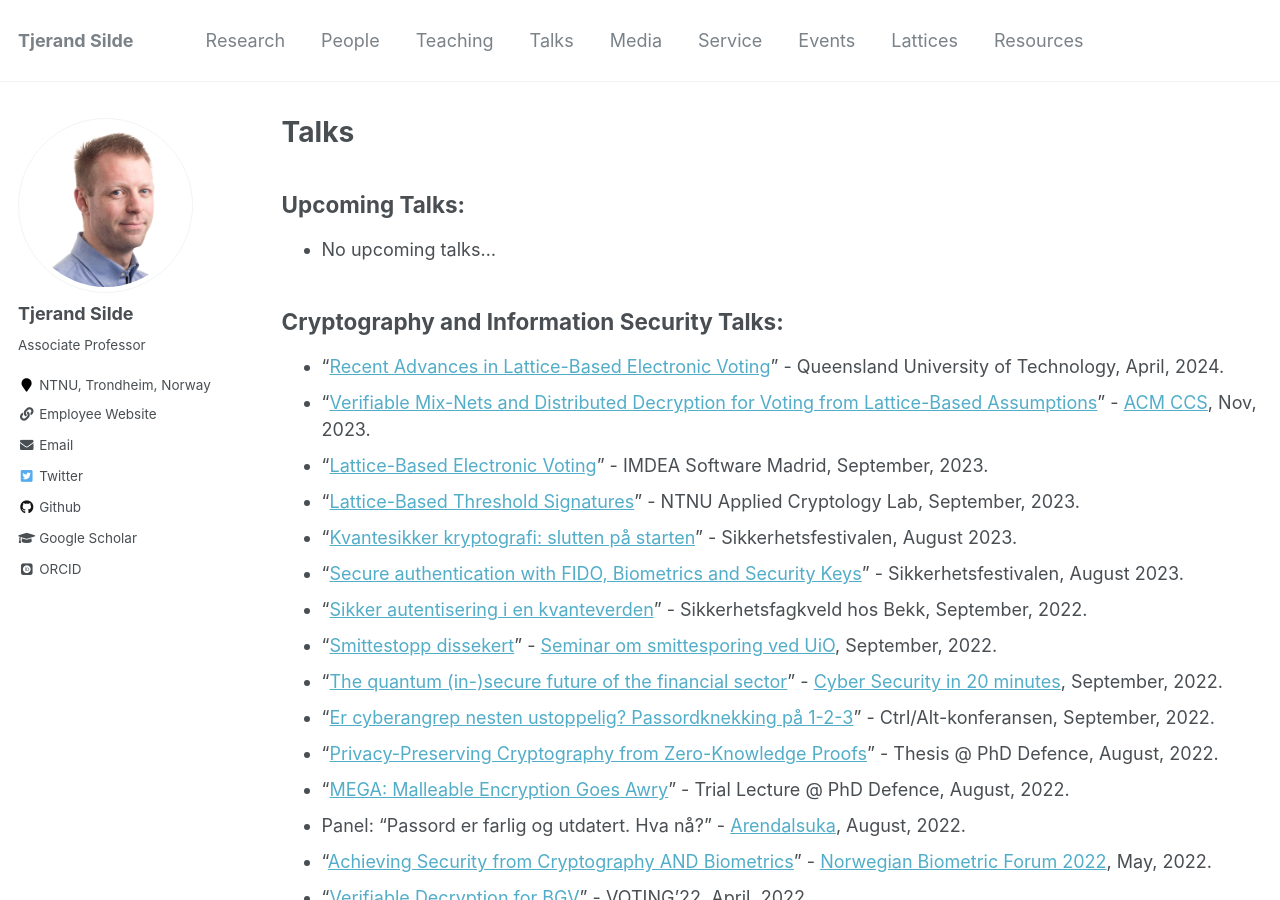
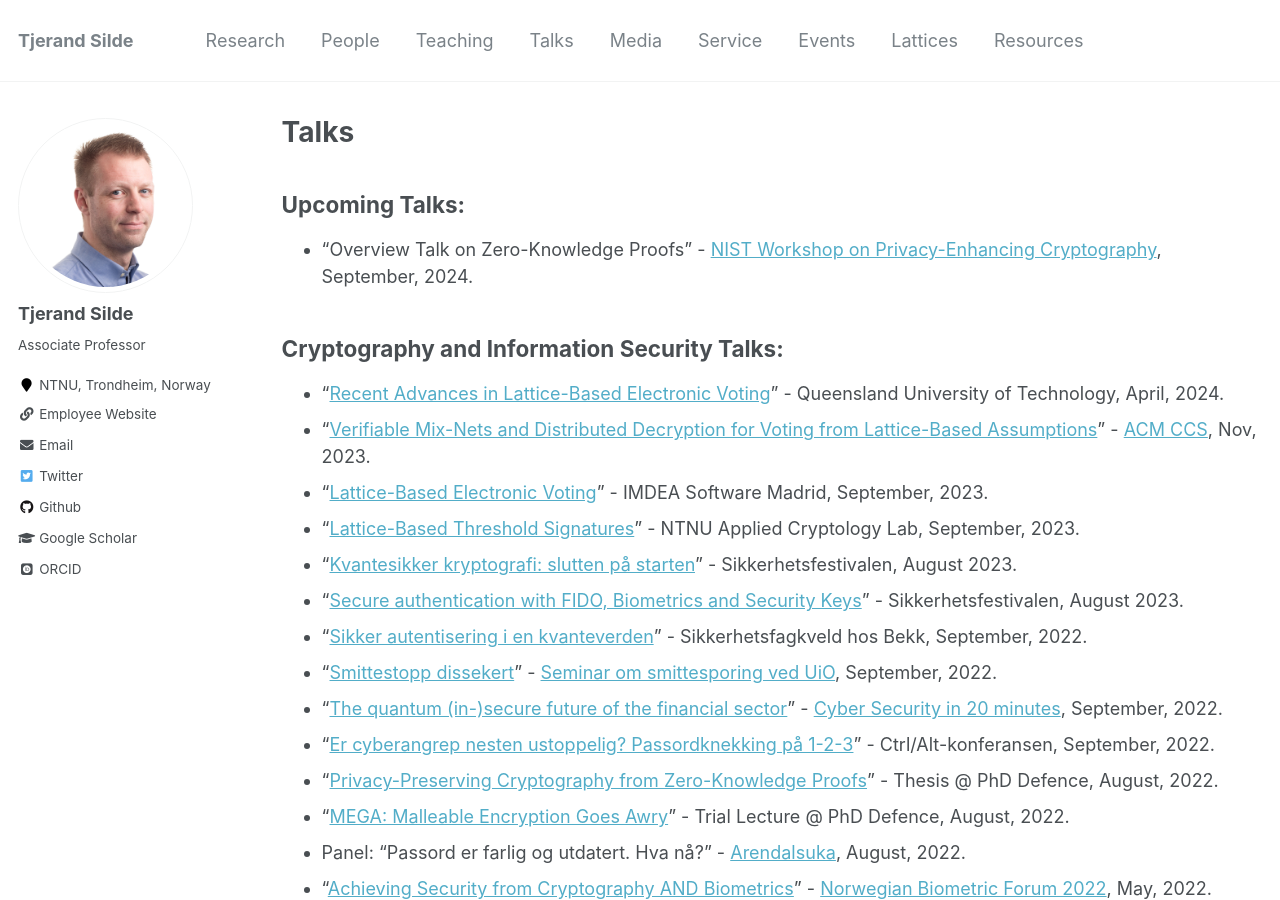
Before and after one commit to tjesi/tjesi.github.io, a Jekyll site: the page built from _pages/talks.md, in a window 1280 px wide and 900 px high. Built offline with Jekyll 4.4.1, drawn with Linux system fonts in a browser that asks for light colours; some web fonts are replaced.

Commit message:
Update talks.md

```diff
--- a/_pages/talks.md
+++ b/_pages/talks.md
@@ -7,7 +7,7 @@ author_profile: true
 
 ## Upcoming Talks:
 
-* No upcoming talks...
+* "Overview Talk on Zero-Knowledge Proofs" - [NIST Workshop on Privacy-Enhancing Cryptography](https://csrc.nist.gov/events/2024/wpec2024), September, 2024.
 
 
 ## Cryptography and Information Security Talks:
```
